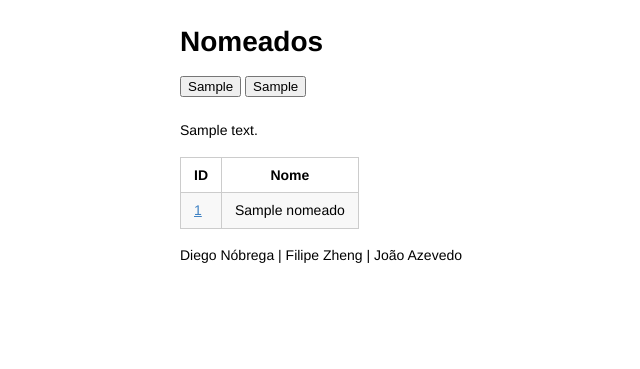
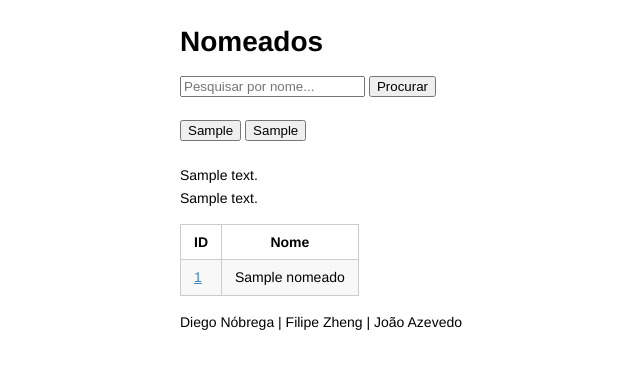
Before and after one commit to ggpaolini/oscares_projeto_bd, a Flask app: template app/templates/listar_nomeados.html in a window 1280 px wide. Shown: the part 85-454 px from the top of the page, without its empty margins (33-673 px from the left). Run offline with Flask 3, Linux system fonts and the light colour scheme; the template is opened without the code that fills it: most values are stand-ins (such as "Sample title", 1, 10 or a date in 2020).

Commit message:
barra de pesquisa

```diff
--- a/app/templates/listar_nomeados.html
+++ b/app/templates/listar_nomeados.html
@@ -2,9 +2,15 @@
 {% block content %}
 <h1>Nomeados</h1>
 
+<form name = "nom" action = "javascript:window.open('/nomeados/filter/'+document.forms['nom'].elements['name'].value+'&&/','_self')">
+   <input name="name" placeholder="Pesquisar por nome..."/> <input type="submit" value="Procurar"/>
+</form>
+<br>
 <a href='{{bref0}}'><button>{{button0}}</button></a>
 <a href='{{bref1}}'><button>{{button1}}</button></a>
 <br><br>
+<h>{{Text1}}</h>
+<br>
 <h>{{Text0}}</h>
 <table>
     <tr>
```
